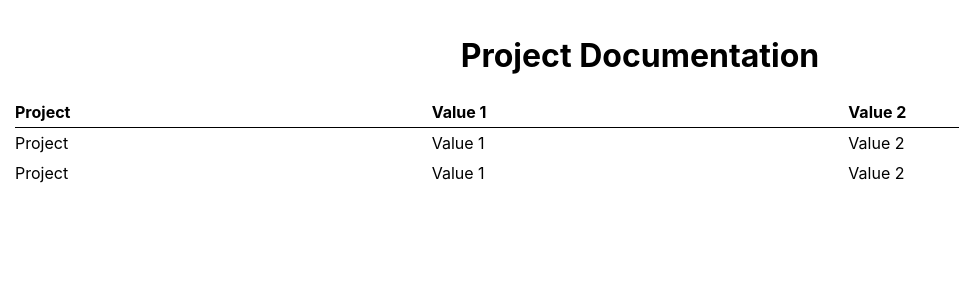
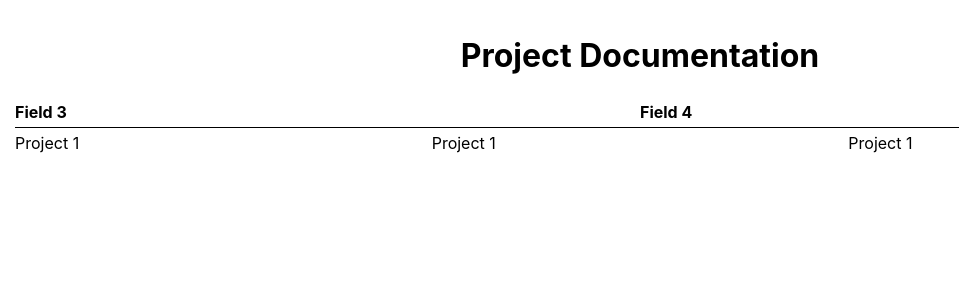
Before and after one commit to bovicbro/projectDocumentation, a React (Create React App) app: page / in a window 1280 px wide. Shown: the top 300 px of the page, without its empty margins (0-959 px from the left). Built offline with nearby package versions, Linux system fonts and the light colour scheme.

Commit message:
adds state to ProjectGrid

```diff
--- a/src/components/ProjectGrid.js
+++ b/src/components/ProjectGrid.js
@@ -1,28 +1,39 @@
+import {connect} from 'react-redux';
 import React, { Component } from 'react';
 import './projectGrid.css';
 
 class ProjectGrid extends Component {
   render() {
+	const projects=this.props.projects
+	const fields=this.props.fields
 	return (
 	  <div className="projectGrid">
 	  	<div className="projectGridRow" id="projectGridHeader">
-	  		<div className="projectGridColumn">Project</div>
-	  		<div className="projectGridColumn">Value 1</div>
-	  		<div className="projectGridColumn">Value 2</div>
+	  	{fields.map(field=>{
+	  		return (
+		  		<div className="projectGridColumn">{field.label}</div>
+		  	)
+	  	})}
 	  	</div>
-	  	<div className="projectGridRow">
-	  		<div className="projectGridColumn">Project</div>
-	  		<div className="projectGridColumn">Value 1</div>
-	  		<div className="projectGridColumn">Value 2</div>
-	  	</div>
-	  	<div className="projectGridRow">
-	  		<div className="projectGridColumn">Project</div>
-	  		<div className="projectGridColumn">Value 1</div>
-	  		<div className="projectGridColumn">Value 2</div>
-	  	</div>
+	  	{projects.map(project=>{
+	  		return (
+		  		<div className="projectGridRow">
+			  		<div className="projectGridColumn">{project.label}</div>
+			  		<div className="projectGridColumn">{project.label}</div>
+			  		<div className="projectGridColumn">{project.label}</div>
+			  	</div>
+		  	)
+	  	})}
 	  </div>
 	)
   }
 }
 
-export default ProjectGrid;
+const mapStateToProps = (state)=>{
+	return{
+		projects:state.projects,
+		fields:state.fields.filter(field=>field.isColumn)
+	}
+};
+
+export default connect(mapStateToProps)(ProjectGrid);
```
